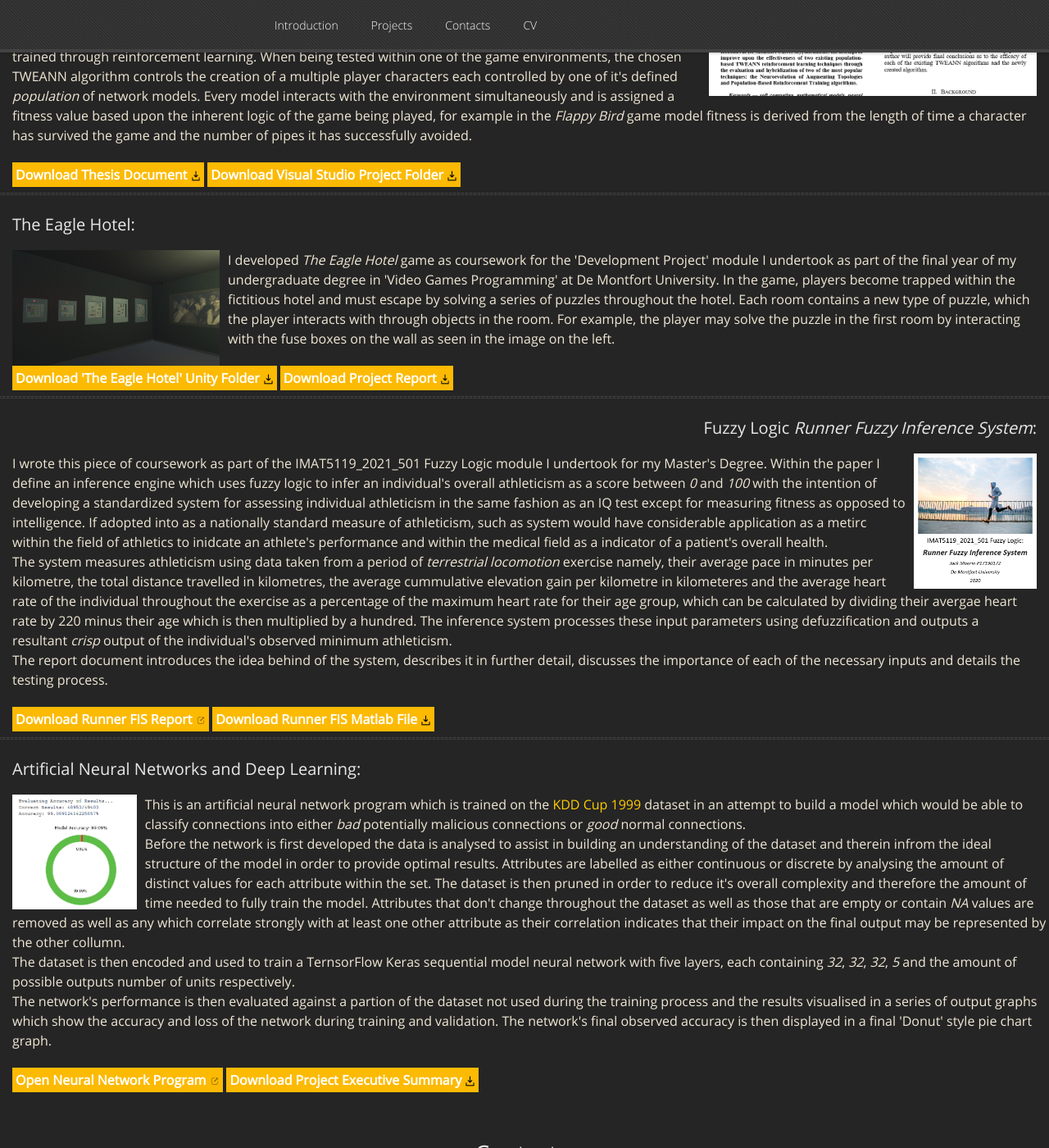
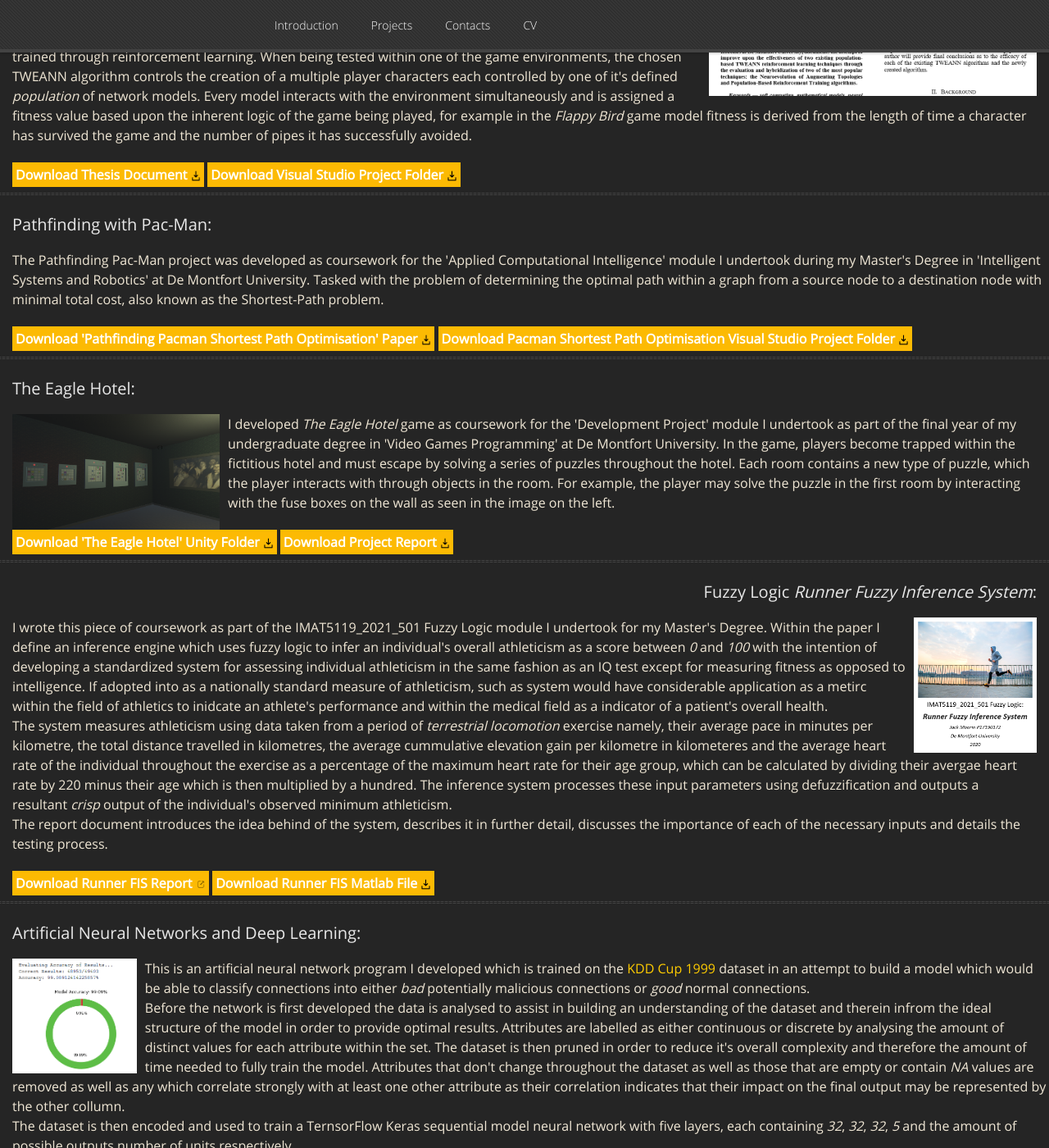
Before and after one commit to GamesProgrammingGrad2021/GamesProgrammingGrad2021.github.io, a Jekyll site: the page built from index.md, in a window 1280 px wide and 1400 px high, scrolled down 1438 px. Shown: the whole window at 82% size. Built offline with Jekyll 4.4.1, drawn with Linux system fonts in a browser that asks for light colours; nearby versions of some CDN libraries; our own code applies the rules of GitHub Pages for plain Markdown files.

Commit message:
Update default.html

```diff
--- a/_layouts/default.html
+++ b/_layouts/default.html
@@ -200,6 +200,21 @@
 				</div>
 			</div>
 
+			<!-- Pac-Man Shortest Path -->
+			<hr>
+			<h2 class="project_heading_l">Pathfinding with Pac-Man:</h2>
+			<div class="project_div_l">
+				<div class="project_text_div_l">
+				The Pathfinding Pac-Man project was developed as coursework for the 'Applied Computational Intelligence' module I undertook during
+				my Master's Degree in 'Intelligent Systems and Robotics' at De Montfort University. Tasked with the problem of determining the
+				optimal path within a graph from a source node to a destination node with minimal total cost, also known as the Shortest-Path
+				problem.
+				<br><br>
+				<a href="Path Finding Pacman Shortest Path Optimisation.docx" class="project_download">Download 'Pathfinding Pacman Shortest Path Optimisation' Paper <img src="Download_Icon.png" alt="" class="project_button_icon"></a>
+				<a href="https://drive.google.com/file/d/1b_OPyRFw9sgjCAHfafJzEvLr3v7KC3mg/view?usp=sharing" class="project_download">Download Pacman Shortest Path Optimisation Visual Studio Project Folder <img src="Download_Icon.png" alt="" class="project_button_icon"></a>
+				</div>
+			</div>
+
 			<!-- The Eagle Hotel (Left)-->
 			<hr>
 			<h2 class="project_heading_l">The Eagle Hotel:</h2>
@@ -248,7 +263,7 @@
 			<div class="project_div_l">
 				<div class="project_text_div_l">
 				<a href="https://drive.google.com/file/d/1X-fP9Mrm-ccgKDmvOfAfwK8EcRm2s_mT/view?usp=sharing"><img src="ANN Coursework Thumbnail.png" alt="ANN Coursework Thumbnail" style="height: 12%; width: 12%; vertical-align: middle; float: left; padding-right: 10px;"></a>
-				This is an artificial neural network program which is trained on the
+				This is an artificial neural network program I developed which is trained on the
 				<a href="http://kdd.ics.uci.edu/databases/kddcup99/kddcup99.html">KDD Cup 1999</a> dataset in an attempt to build a model which
 				would be able to classify connections into either <i>bad</i> potentially malicious connections or <i>good</i> normal connections.<br>
 				Before the network is first developed the data is analysed to assist in building an understanding of the dataset and therein infrom
```
